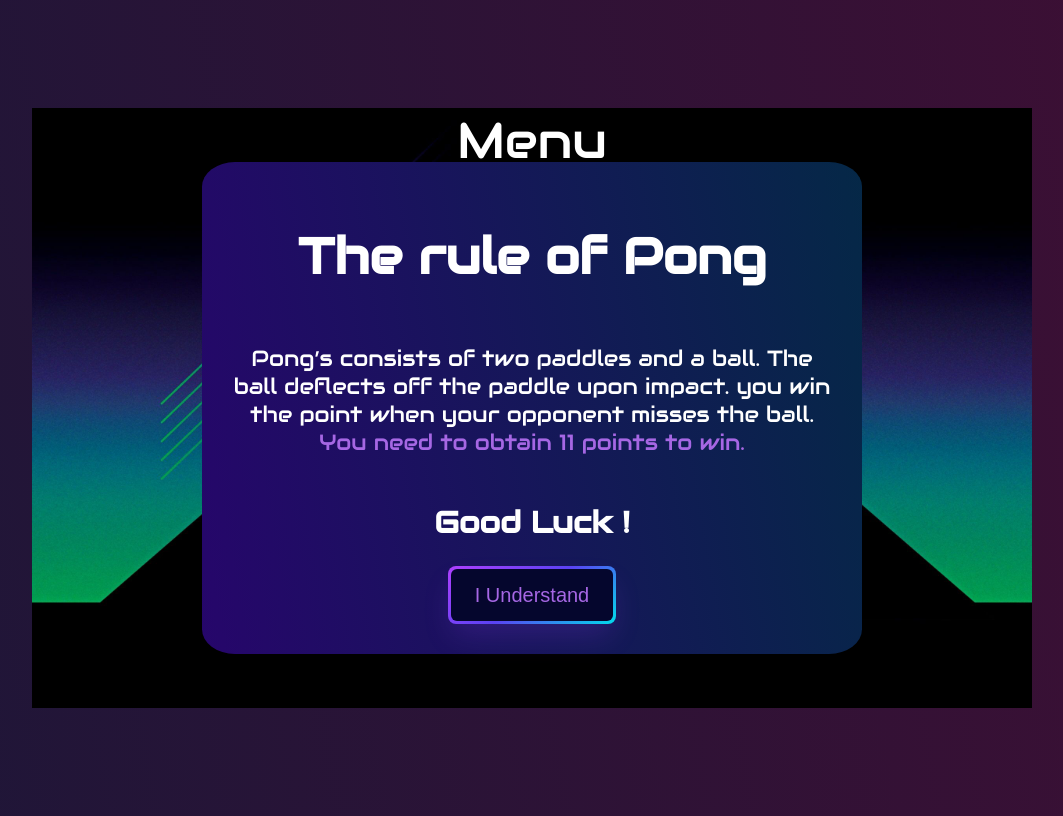
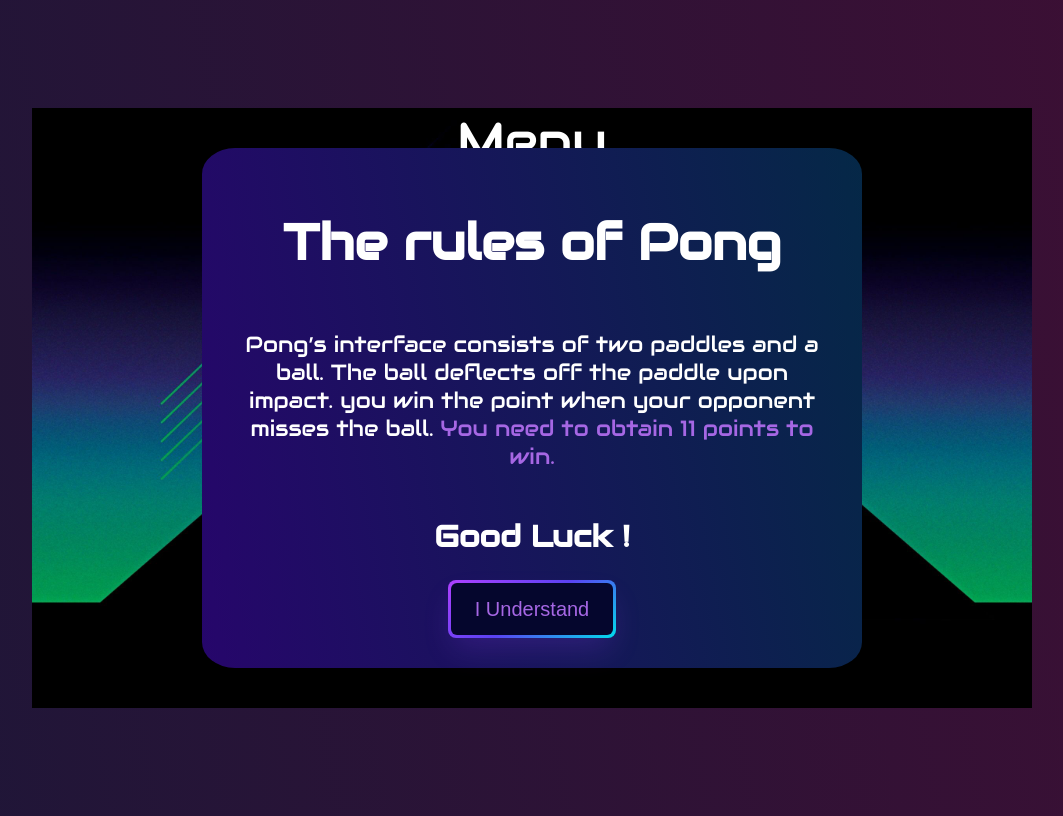
Before and after one commit to thomas-warrier/pong-js, a plain HTML site: page index.html in a window 1280 px wide. Shown: the whole page, without its empty margins (108-1171 px from the left). Drawn offline with Linux system fonts and the light colour scheme; files whose address does not match are found by name.

Commit message:
correction d'une faute dans les régles

```diff
--- a/ball.js
+++ b/ball.js
@@ -62,6 +62,7 @@ class Ball {
 		setColor("white")
 
 		drawCircle(this.x, this.y, rayonBall);
+
 
 
 	}
--- a/index.html
+++ b/index.html
@@ -13,8 +13,8 @@
 	<canvas id="can" width="1000" height="600"></canvas>
 
 	<div id="game-rule">
-		<h1>The rule of Pong</h1>
-		<p>Pong’s consists of two paddles and a ball.
+		<h1>The rules of Pong</h1>
+		<p>Pong’s interface consists of two paddles and a ball.
 			The ball deflects off the paddle upon impact.
 			you win the point when your opponent misses the ball.
 			<span>You need to obtain 11 points to win.</span>
```
